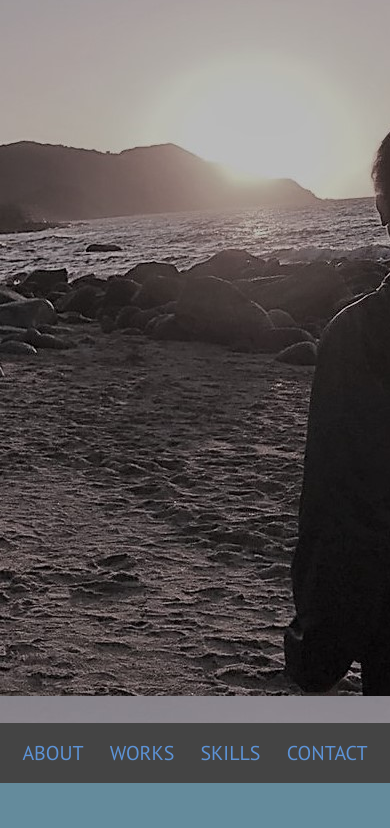
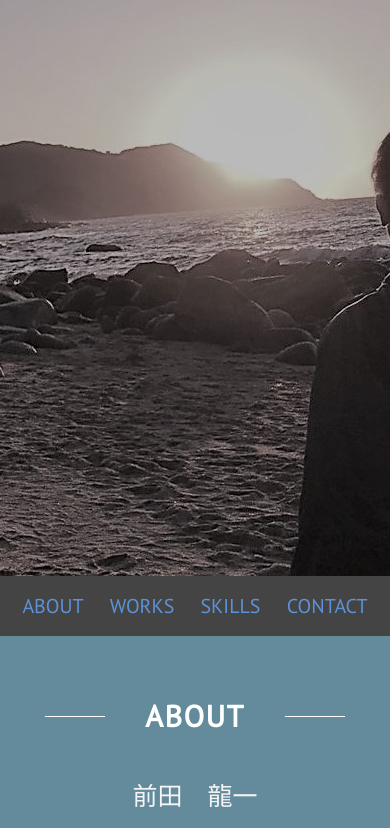
Before and after one commit to compuscience/compuscience.github.io, a plain HTML site: page index.html in a window 390 px wide. Shown: the part 277-1105 px from the top of the page. Drawn offline with nearby package versions, Linux system fonts and the light colour scheme.

Commit message:
Update style.css

```diff
--- a/css/style.css
+++ b/css/style.css
@@ -431,6 +431,7 @@ body {
 @media (max-width: 480px) {
     .header {
         background: url('../images/top_phone.jpg');
+        height: 853px;
     }
     .header-wrapper {
         font-size: 2.5rem;
```
